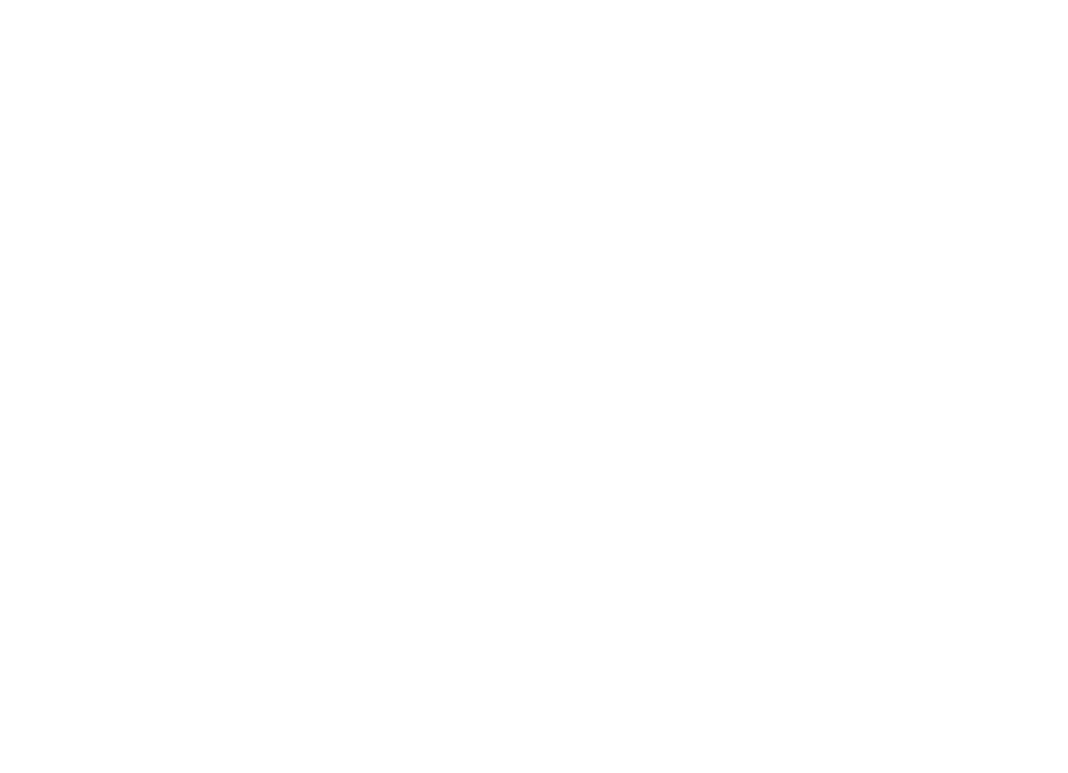
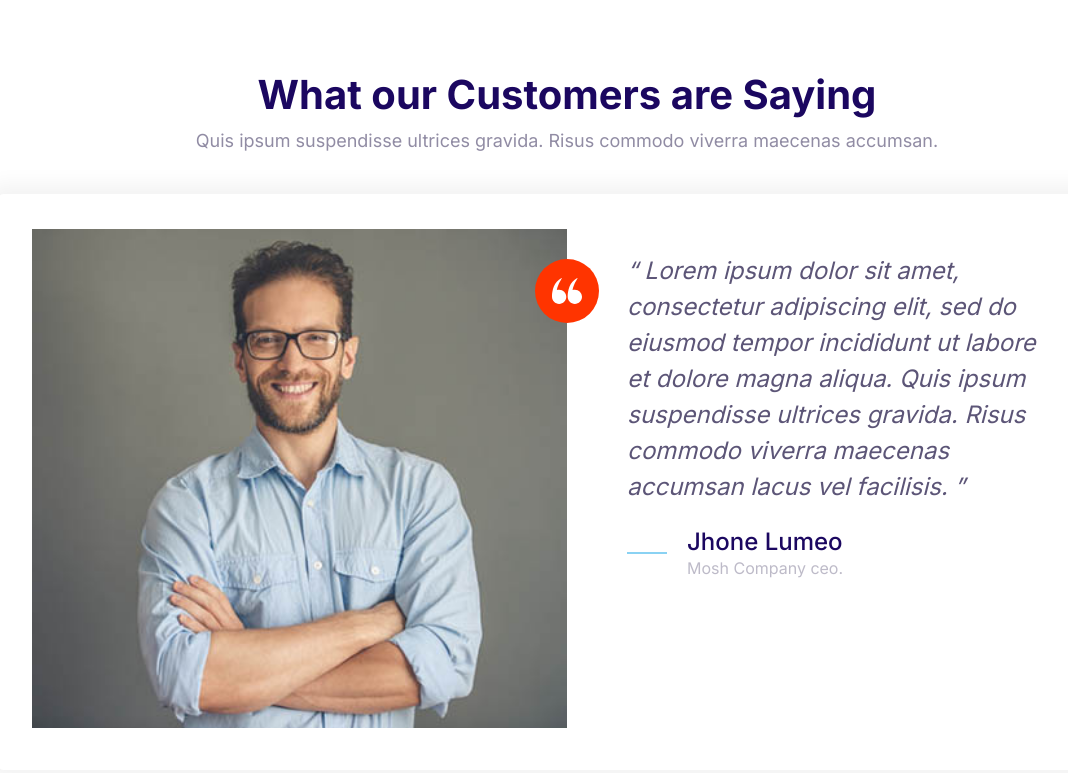
Before and after one commit to dorin-js/moshified, a plain HTML site: page index.html in a window 1280 px wide. Shown: the whole page, without its empty margins (73-1141 px from the left). Drawn offline with Linux system fonts and the light colour scheme.

Commit message:
build testimonial block

```diff
--- a/index.html
+++ b/index.html
@@ -14,6 +14,55 @@
     <link rel="stylesheet" href="css/styles.css" />
   </head>
   <body>
+    <section class="block">
+      <header class="block__header">
+        <h2>What our Customers are Saying</h2>
+        <p>
+          Quis ipsum suspendisse ultrices gravida. Risus commodo viverra
+          maecenas accumsan.
+        </p>
+      </header>
+      <div class="container">
+        <div class="card testimonial">
+          <div class="grid grid_1x2">
+            <div class="testimonial__image">
+              <img
+                src="images/testimonial.jpg"
+                alt="A happy, smiling customer"
+              />
+              <span class="icon-container icon-container-accent">
+                <svg class="icon icon_white icon_small">
+                  <use xlink:href="images/icon/sprite.svg#quotes"></use>
+                </svg>
+              </span>
+            </div>
+            <blockquote class="quote">
+              <p class="quote__text">
+                Lorem ipsum dolor sit amet, consectetur adipiscing elit, sed do
+                eiusmod tempor incididunt ut labore et dolore magna aliqua. Quis
+                ipsum suspendisse ultrices gravida. Risus commodo viverra
+                maecenas accumsan lacus vel facilisis.
+              </p>
+              <footer>
+                <div class="media">
+                  <div class="media__image">
+                    <svg class="icon icon_primary quote__line">
+                      <use xlink:href="images/icon/sprite.svg#line"></use>
+                    </svg>
+                  </div>
+                  <div class="media__body">
+                    <h3 class="media__title quote__author">Jhone Lumeo</h3>
+                    <p class="media__description quote__organization">
+                      Mosh Company ceo.
+                    </p>
+                  </div>
+                </div>
+              </footer>
+            </blockquote>
+          </div>
+        </div>
+      </div>
+    </section>
     <script src="js/main.js"></script>
   </body>
 </html>
```
Also changed, not shown: components/block-testimonial.html (added, +46 -0 lines).
